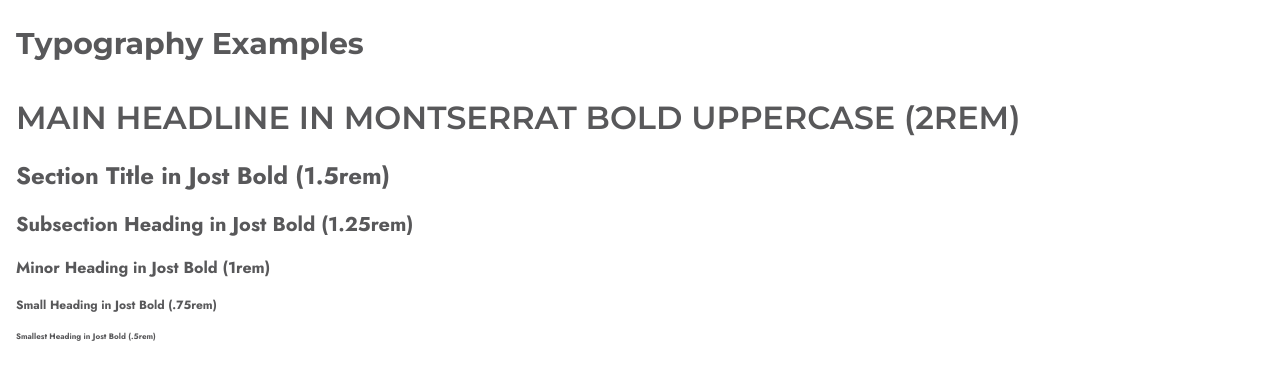
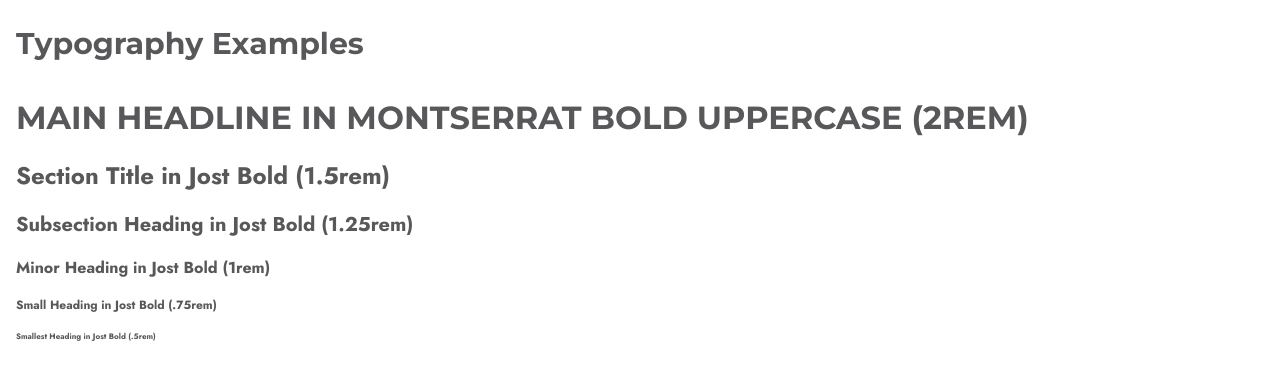
Before and after one commit to elijames/assault-site, an Astro site: page / in a window 1280 px wide. Shown: the part 706-1077 px from the top of the page. Built offline with nearby package versions, Linux system fonts and the light colour scheme; Astro itself is replaced by a stand-in of ours.

Commit message:
update font weight

```diff
--- a/src/styles/global.css
+++ b/src/styles/global.css
@@ -49,7 +49,7 @@
 
   /* Typography defaults */
   h1 {
-    @apply font-primary font-semibold uppercase text-[2rem];
+    @apply font-primary font-bold uppercase text-[2rem];
   }
 
   h2 {
```
